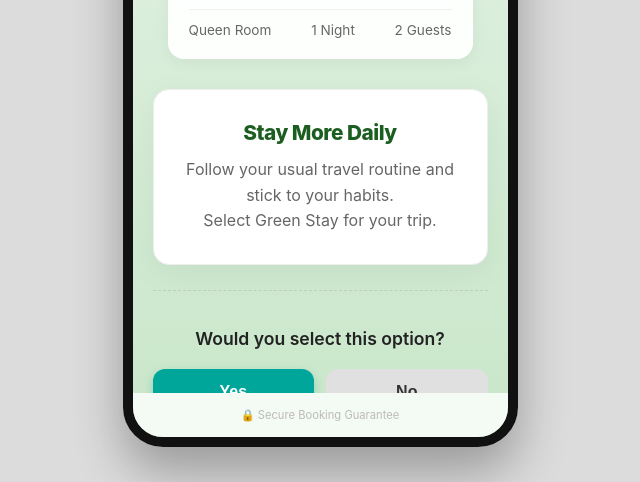
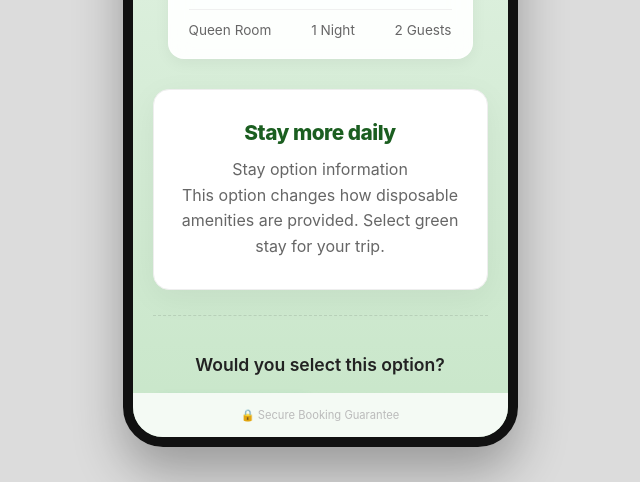
Before and after one commit to stormbreaker75/3_comparison_study, a plain HTML site: page index.html in a window 1280 px wide. Shown: the part 358-840 px from the top of the page, without its empty margins (320-960 px from the left). Drawn offline with Linux system fonts and the light colour scheme.

Commit message:
Update travel app HTML structure and styles
The HTML structure and styles for a travel app have been updated, including changes to the hotel information and booking options.

```diff
--- a/index.html
+++ b/index.html
@@ -266,10 +266,10 @@
         </div>
 
         <div class="message-box">
-            <h2 class="msg-title">Stay More Daily</h2>
+            <h2 class="msg-title">Stay more daily</h2>
             <p class="msg-text">
-                Follow your usual travel routine and stick to your habits.<br>
-                Select Green Stay for your trip.
+                Stay option information <br>
+                This option changes how disposable amenities are provided. Select green stay for your trip.
             </p>
         </div>
 
```
